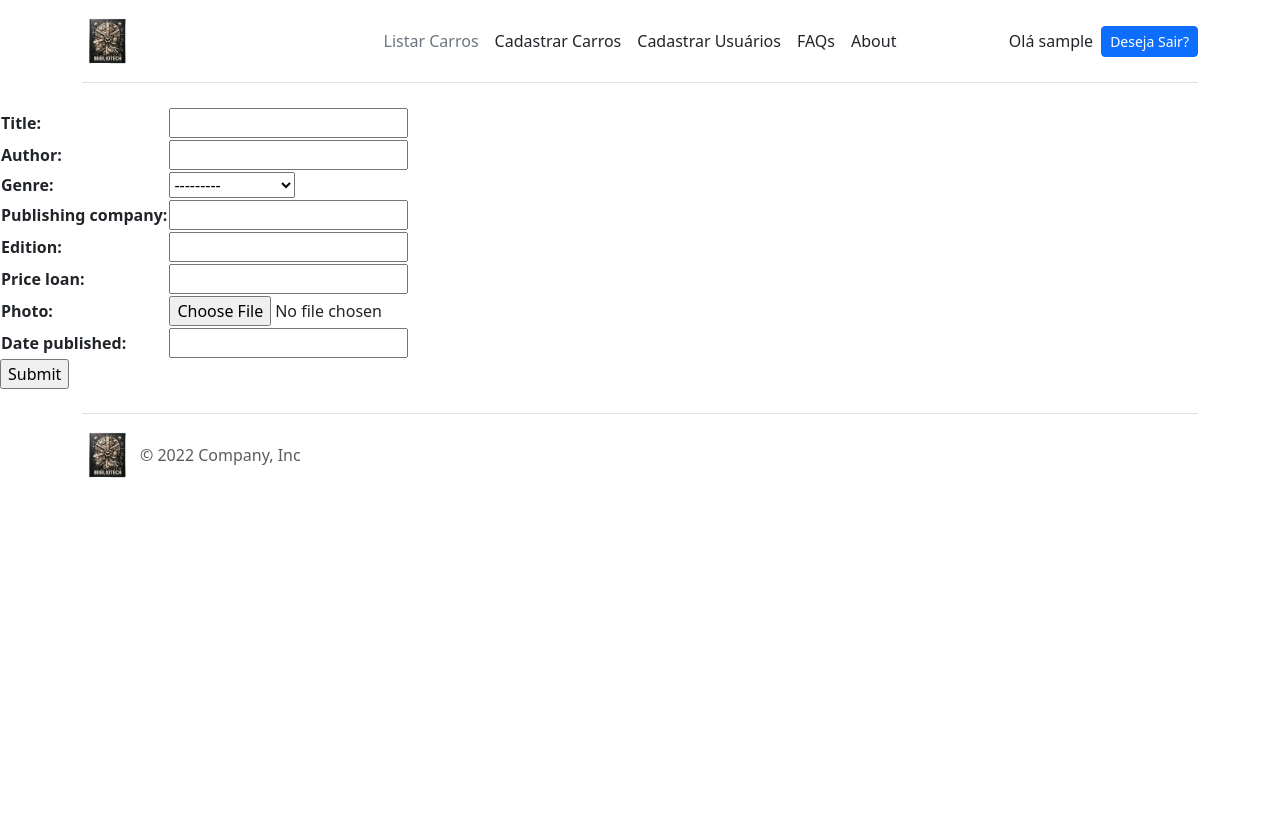
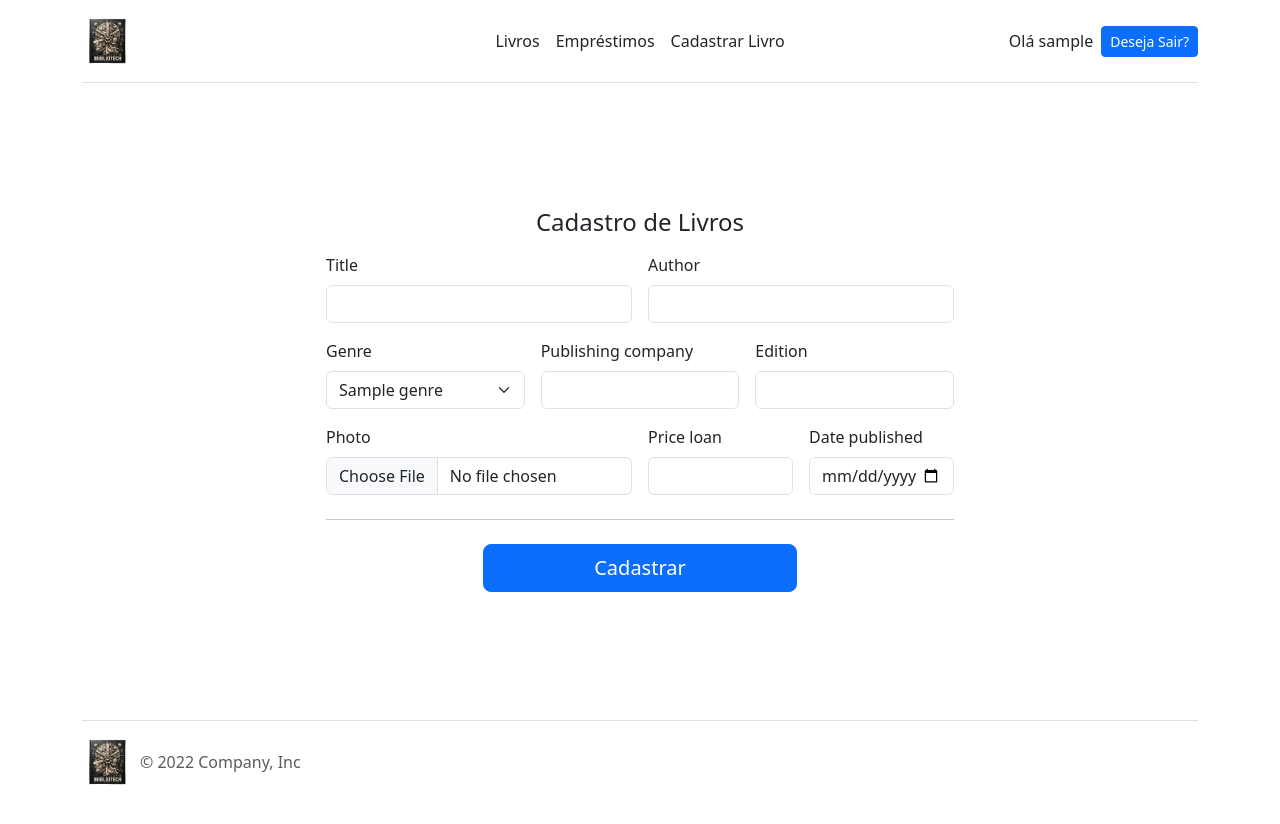
Before and after one commit to LuanMFC/Sistema-Biblioteca---DJANGO, a Django app: page /create_book/ in a window 1280 px wide. Before the commit the page ends 478 px from the top, so only its background shows below. Run offline with Django 5.2, Linux system fonts and the light colour scheme; a user stored in the database is signed in; tables that the repository leaves empty hold one stand-in row (values such as "Sample post").

Commit message:
Criação do ModelForms e Estilização do template

```diff
--- a/Account/templates/base.html
+++ b/App/templates/base.html
@@ -13,28 +13,9 @@
     <!-- Bootstrap -->
     <link href="https://cdn.jsdelivr.net/npm/bootstrap@5.3.2/dist/css/bootstrap.min.css" rel="stylesheet">
     <script src="https://cdn.jsdelivr.net/npm/bootstrap@5.3.2/dist/js/bootstrap.bundle.min.js"></script>
-    <style>
-        .IconLogo{
-            width: 50px;
-            height: 50px;
-        }
 
-        .IconLogo img{
-            width: 100%;
-            height: 100%;
-        }
-
-        a{
-          color: white !important;
-          text-decoration: none;
-        }
-        .corButtonLogin{
-          color: #0d6efd !important;
-        }
-        .corButtonLogin:hover{
-          color: #ffffff !important;
-        }
-    </style>
+    <!-- Style CSS -->
+    <link rel="stylesheet" href="{% static 'css/styleBase.css' %}">
 </head>
 
 <body>
@@ -45,12 +26,11 @@
           </a>
 
           <ul class="nav col-12 col-md-auto mb-2 justify-content-center mb-md-0">
-            <li><a href="#" class="nav-link px-2 link-secondary">Listar Carros</a></li>
+            <li><a href="{% url 'list'%}" class="nav-link px-2 link-dark">Livros</a></li>
+
             {% if user.is_authenticated %}
-              <li><a href="#" class="nav-link px-2 link-dark">Cadastrar Carros</a></li>
-              <li><a href="#" class="nav-link px-2 link-dark">Cadastrar Usuários</a></li>
-              <li><a href="#" class="nav-link px-2 link-dark">FAQs</a></li>
-              <li><a href="#" class="nav-link px-2 link-dark">About</a></li>
+              <li><a href="#" class="nav-link px-2 link-dark">Empréstimos</a></li>
+              <li><a href="{% url 'create_book'%}" class="nav-link px-2 link-dark">Cadastrar Livro</a></li>
             {% endif %}
           </ul>
 
--- a/Book/models.py
+++ b/Book/models.py
@@ -16,8 +16,8 @@ class book(models.Model):
     genre = models.ForeignKey(genre, on_delete=models.PROTECT, related_name='books_genre')
     publishing_company = models.CharField(max_length=200, null=False)
     edition = models.CharField(max_length=50, null=False)
+    photo = models.ImageField(upload_to="static/media")
     price_loan = models.FloatField(null=False)
-    photo = models.ImageField(upload_to="static/media")
     date_published = models.DateField(null=False)
 
     def __str__(self):
--- a/Book/templates/book_create.html
+++ b/Book/templates/book_create.html
@@ -2,11 +2,75 @@
 
 {% block content %}
 
-    <form method="post" enctype="multipart/form-data">
-        {% csrf_token %}
-        <table>
-            {{form.as_table}}
-        </table>
-        <input type="submit" value="Submit">
-    </form>
+    <main class="container-fluid d-flex justify-content-center align-items-center">
+        <div class="col-md-7 col-lg-6">
+            <h4 class="mb-3 text-center">Cadastro de Livros</h4>
+            <form method="post" enctype="multipart/form-data">
+                {% csrf_token %}
+                <div class="row g-3">
+                    {% for field in form %}
+                        {% with field_label_lower=field.label|lower %}
+                            {% if field_label_lower == 'title' or field_label_lower == 'author' %}
+                                <div class="col-sm-6">
+                                    <label for="{{ field.id_for_label }}" class="form-label">{{ field.label }}</label>
+                                    <input type="text" class="form-control" id="{{ field.id_for_label }}" name="{{ field.name }}">
+                                </div>
+
+                            {% elif field_label_lower == 'photo'%}
+                                <div class="col-md-6">
+                                    <label for="{{ field.id_for_label }}" class="form-label">{{ field.label }}</label>
+                                    <input type="file" class="form-control" id="{{ field.id_for_label }}" name="{{ field.name }}" accept="image/*">
+
+                                </div>
+
+                            {% elif field_label_lower == 'price loan' %}
+                                <div class="col-md-3">
+                                    <label for="{{ field.id_for_label }}" class="form-label">{{ field.label }}</label>
+                                    <input type="number" class="form-control" id="{{ field.id_for_label }}" name="{{ field.name }}">
+
+                                </div>
+
+                            {% elif field_label_lower == 'date published' %}
+                                <div class="col-md-3">
+                                    <label for="{{ field.id_for_label }}" class="form-label">{{ field.label }}</label>
+                                    <input type="date" class="form-control" id="{{ field.id_for_label }}" name="{{ field.name }}">
+
+                                </div>
+
+                            {% elif field_label_lower == 'genre' %}
+                                <div class="col-md-4">
+                                    <label for="{{ field.id_for_label }}" class="form-label">{{ field.label }}</label>
+                                    <select class="form-select" id="{{ field.id_for_label }}" name="{{ field.name }}">
+                                        {% for genre in field.field.queryset %}
+                                            <option value="{{ genre.pk }}">{{ genre.name }}</option>
+                                        {% endfor %}
+                                    </select>
+                                </div>
+
+                            {% else %}
+                                <div class="col-md-4">
+                                    <label for="{{ field.id_for_label }}" class="form-label">{{ field.label }}</label>
+                                    <input type="text" class="form-control" id="{{ field.id_for_label }}" name="{{ field.name }}">
+
+                                </div>
+                            {% endif %}
+                        {% endwith %}
+                    {% endfor %}
+                </div>
+                <hr class="my-4">
+
+                <div class="ButtonSubmitDiv d-flex justify-content-center align-items-center w-100">
+                    <input class="w-50 btn btn-primary btn-lg mx-auto" type="submit" value="Cadastrar"/>
+                </div>
+            </form>
+
+        </div>
+    </main>
+
+
+
+
+
+
+
 {% endblock %}
--- a/Book/templates/book_list.html
+++ b/Book/templates/book_list.html
@@ -46,7 +46,7 @@
                     {% endfor %}
 
                 {% else%}
-                    <h3>Nâo há carros disponíveis</h3>
+                    <h3 class="text-center container-fluid mt-5">Não há livros disponíveis</h3>
                 {% endif %}
 
             </div>
--- /dev/null
+++ b/static/css/styleBase.css
@@ -0,0 +1,29 @@
+body{
+    min-height: 100vh;
+}
+main{
+    height: calc(100vh - 13rem);
+}
+header, footer {
+    height: 6.5rem; /* altura do header */
+}
+.IconLogo{
+    width: 50px;
+    height: 50px;
+}
+
+.IconLogo img{
+    width: 100%;
+    height: 100%;
+}
+
+a{
+  color: white !important;
+  text-decoration: none;
+}
+.corButtonLogin{
+  color: #000000 !important;
+}
+.corButtonLogin:hover{
+  color: #ffffff !important;
+}
```
Also changed, not shown: Book/migrations/0002_alter_book_photo.py (added).
